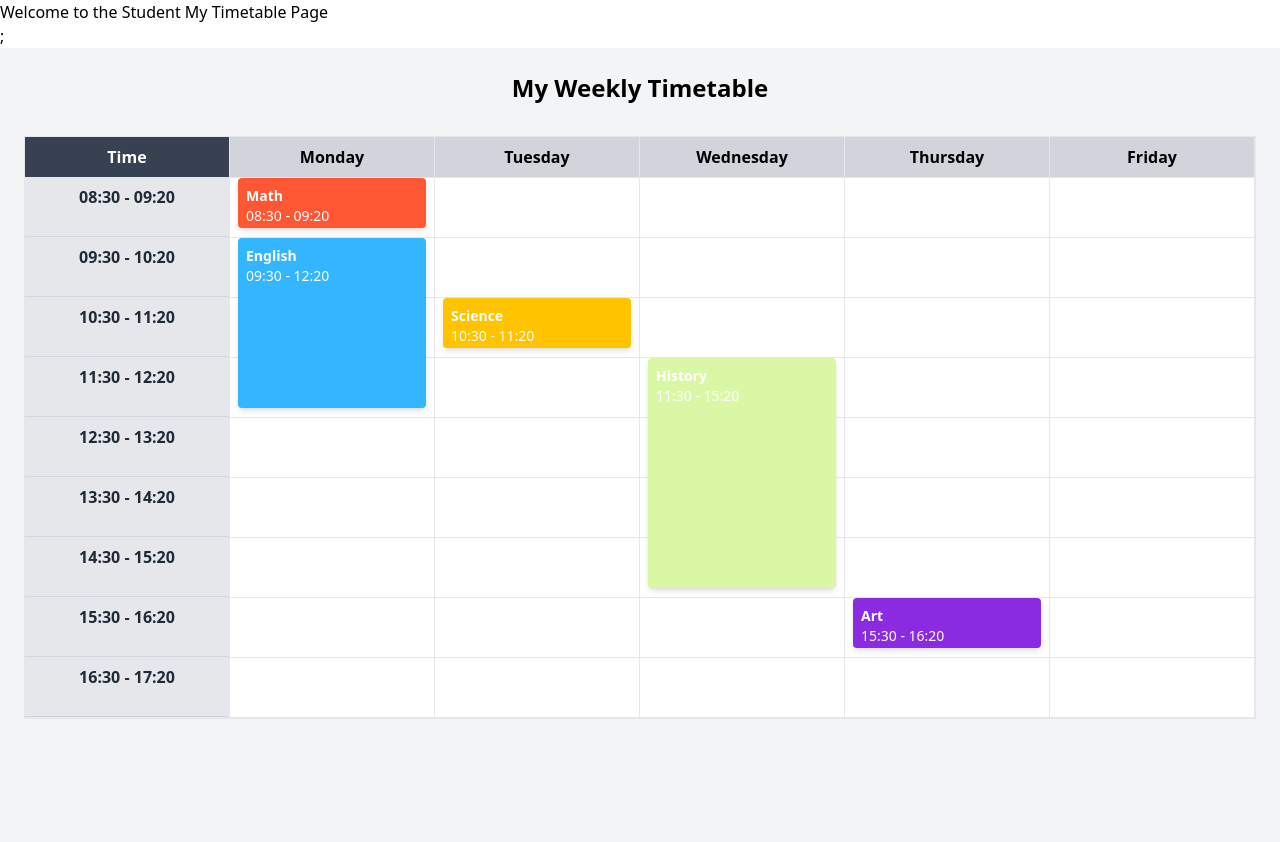
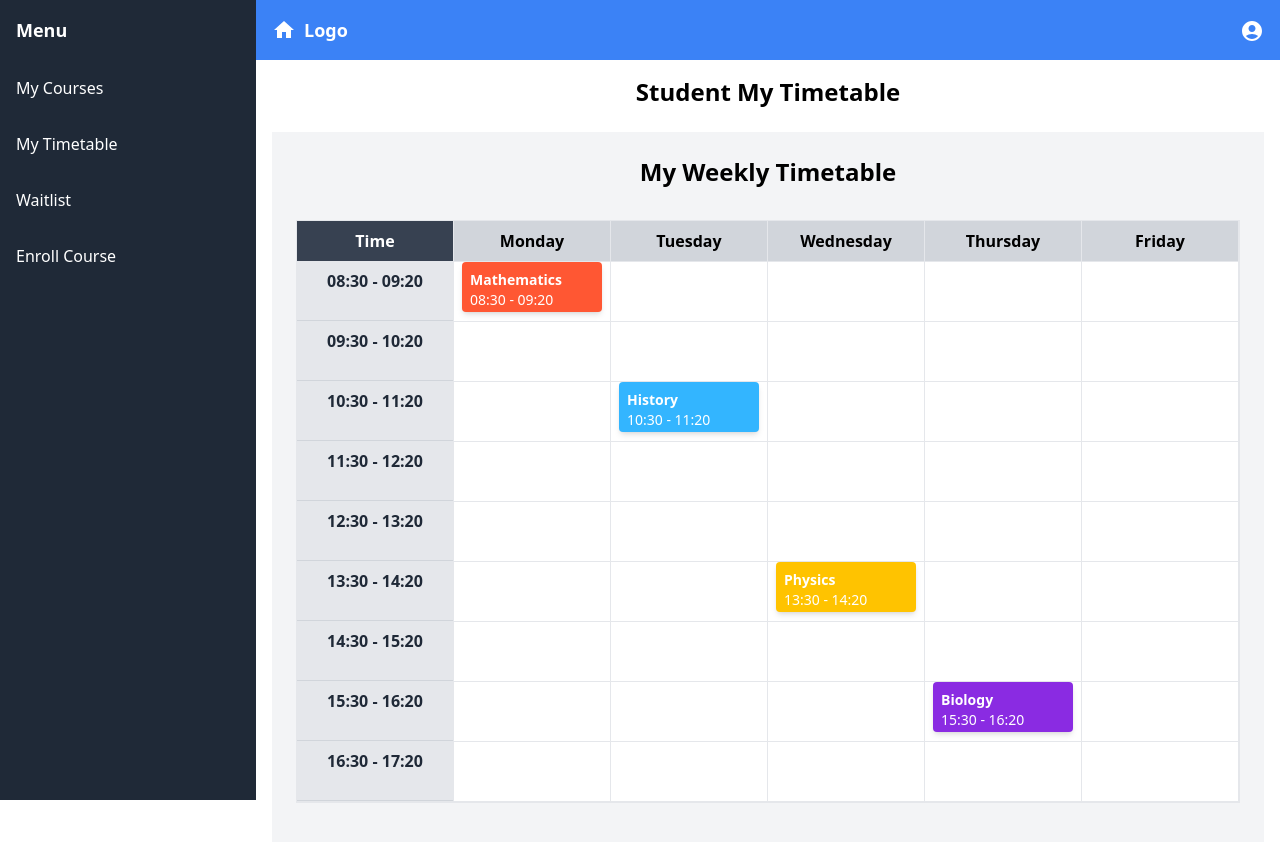
Before and after one commit to ChinaiArman/AWSFinalProject, a React (Vite) app in the folder client/: page /student/my-timetable in a window 1280 px wide. Shown: the top 842 px of the page. Built offline with nearby package versions, Linux system fonts and the light colour scheme.

Commit message:
Update the Timetable component to be reusable

```diff
--- a/client/src/components/Timetable.jsx
+++ b/client/src/components/Timetable.jsx
@@ -2,15 +2,7 @@
 import React from "react";
 import ClassBlock from "./ClassBlock";
 
-const MyTimetable = () => {
-  const timetableData = [
-    { day: "Monday", courseName: "Math", startTime: "08:30", endTime: "09:20", color: "#FF5733" },
-    { day: "Monday", courseName: "English", startTime: "09:30", endTime: "12:20", color: "#33B5FF" },
-    { day: "Tuesday", courseName: "Science", startTime: "10:30", endTime: "11:20", color: "#FFC300" },
-    { day: "Wednesday", courseName: "History", startTime: "11:30", endTime: "15:20", color: "#DAF7A6" },
-    { day: "Thursday", courseName: "Art", startTime: "15:30", endTime: "16:20", color: "#8A2BE2" },
-  ];
-
+const Timetable = ({ timetableData }) => {
   const days = ["Monday", "Tuesday", "Wednesday", "Thursday", "Friday"];
   const times = [
     "08:30 - 09:20",
@@ -79,4 +71,4 @@ const MyTimetable = () => {
   );
 };
 
-export default MyTimetable;
+export default Timetable;
--- a/client/src/pages/student/MyTimetable.jsx
+++ b/client/src/pages/student/MyTimetable.jsx
@@ -1,15 +1,40 @@
-import React from 'react';
-import Timetable from '../../components/Timetable';
+import React from "react";
+import Timetable from "../../components/Timetable";
+import BaseSidebar from "../../components/BaseSidebar";
+import Navbar from "../../components/Navbar";
 
 const MyTimetable = () => {
+  // Sample student-specific timetable data (replace with actual data from backend)
+  const studentTimetableData = [
+    { day: "Monday", courseName: "Mathematics", startTime: "08:30", endTime: "09:20", color: "#FF5733" },
+    { day: "Tuesday", courseName: "History", startTime: "10:30", endTime: "11:20", color: "#33B5FF" },
+    { day: "Wednesday", courseName: "Physics", startTime: "13:30", endTime: "14:20", color: "#FFC300" },
+    { day: "Thursday", courseName: "Biology", startTime: "15:30", endTime: "16:20", color: "#8A2BE2" },
+  ];
 
-  return(
-  <div>
-    <h1>Welcome to the Student My Timetable Page</h1>;
-    <Timetable />
-  </div>
-  )
+  // Sidebar menu items
+  const sidebarItems = [
+    { label: "My Courses", onClick: () => (window.location.href = "/student/my-courses") },
+    { label: "My Timetable", onClick: () => (window.location.href = "/student/my-timetable") },
+    { label: "Waitlist", onClick: () => (window.location.href = "/student/waitlist") },
+    { label: "Enroll Course", onClick: () => (window.location.href = "/student/enroll-courses") },
+  ];
 
+  return (
+    <div className="flex h-screen">
+      {/* Sidebar */}
+      <BaseSidebar items={sidebarItems} />
+
+      {/* Main Content */}
+      <div className="flex-1">
+        <Navbar />
+        <div className="p-4">
+          <h1 className="text-2xl font-bold text-center mb-6">Student My Timetable</h1>
+          <Timetable timetableData={studentTimetableData} />
+        </div>
+      </div>
+    </div>
+  );
 };
 
 export default MyTimetable;
```
